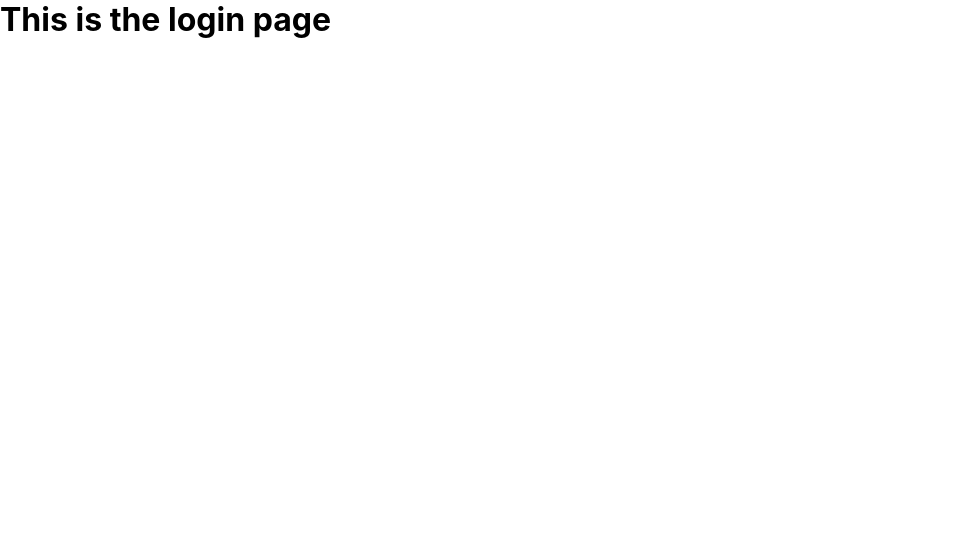
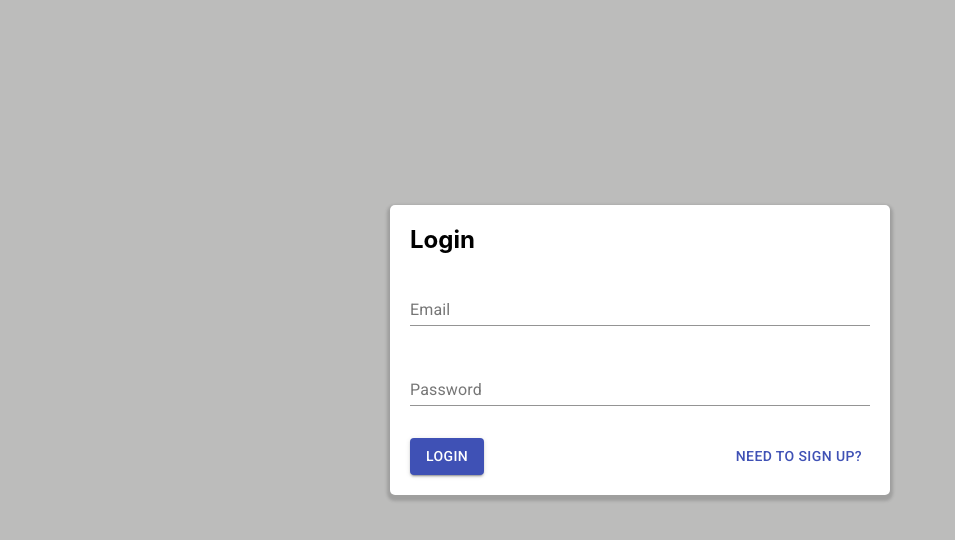
Before and after one commit to Mvcampbell3/initech-launch-system, a React (Create React App) app: page /login in a window 1280 px wide. Shown: the top 540 px of the page, without its empty margins (0-955 px from the left). Built offline with nearby package versions, Linux system fonts and the light colour scheme; no server answers; the database is empty.

Commit message:
moved imports of fb to utils/login page

```diff
--- a/src/App.js
+++ b/src/App.js
@@ -5,7 +5,6 @@ import './App.css';
 // pages
 import Landing from './pages/Landing';
 import Store from './pages/Store';
-import Testing from './pages/Testing';
 import Login from './pages/Login';
 
 // components
@@ -14,21 +13,10 @@ import Login from './pages/Login';
 // Firebase for App Auth
 import { FirebaseContext } from './utils/firebase';
 
-/*
-
-  We are going to be having the majority of important life-cycle state live inside of App.js, things like
-  user status, loading, error-management, and product holding. The majority of these will be part of a bunch of
-  useState hooks and useEffect hooks. We are also going to use some useMemo and useRef to hold on to things we need to
-  interact with and not cause re-rendering. It's gonna be fun!
-
-  After we get some more basic front-end stuff done, we will jump into firebase interactions and stripe. When we get there, it might be better to get together or have a zoom call to talk about what we are going to be doing.
-
-*/
-
 function App() {
   const [displayError, setDisplayError] = useState(false);
   const [errorMessages, setErrorMessages] = useState([]);
-  const [userDB, setUserDB] = useState({});
+  const [userDB, setUserDB] = useState({ loggedIn: false });
   const [userID, setUserID] = useState('');
   const [currentCart, setCurrentCart] = useState([]);
   const [products, setProducts] = useState([]);
@@ -57,6 +45,9 @@ function App() {
         } else {
           console.log('does not have cart');
         }
+      }, (err) => {
+        console.log('error')
+        console.log(err);
       })
     }
   }, [userID, db])
@@ -81,6 +72,7 @@ function App() {
   }, [db])
 
   const setErrors = (messages) => {
+    console.log(messages);
     setDisplayError(true);
     setErrorMessages(messages);
   }
@@ -94,7 +86,6 @@ function App() {
     <Router>
       <Switch>
         <Route exact path='/' render={props => <Landing {...props} />} />
-        <Route exact path='/test' render={props => <Testing {...props} />} />
         <Route exact path='/store' render={props => <Store
           {...props}
           displayError={displayError}
--- a/src/components/ErrorDisplay/errorDisplay.css
+++ b/src/components/ErrorDisplay/errorDisplay.css
@@ -19,5 +19,5 @@
   transform: translateY(-50px);
   padding: 15px;
   border-radius: 5px;
-  background-color: rgba(255, 255, 255, 0.658);
+  background-color: rgba(255, 255, 255, 0.856);
 }
--- a/src/components/ErrorDisplay/index.js
+++ b/src/components/ErrorDisplay/index.js
@@ -3,6 +3,7 @@ import './errorDisplay.css';
 import Button from '@material-ui/core/Button';
 
 const ErrorDisplay = (props) => {
+
   return (
     <div className="error-container">
       <div className="error-wrapper">
--- a/src/pages/Login/index.js
+++ b/src/pages/Login/index.js
@@ -1,10 +1,103 @@
-import React from 'react';
+import React, { useState, useContext } from 'react';
 import './login.css';
 
+import { Redirect } from 'react-router-dom';
+import { FirebaseContext } from '../../utils/firebase';
+import InputGroup from '../../components/InputGroup';
+import Button from '@material-ui/core/Button';
+import ErrorDisplay from '../../components/ErrorDisplay'
+
 const Login = (props) => {
+
+  const [email, setEmail] = useState('');
+  const [password, setPassword] = useState('');
+  const [name, setName] = useState('');
+  const [actionLogin, setActionLogin] = useState(true);
+  const [redirectStore, setRedirectStore] = useState(false);
+  const firebase = useContext(FirebaseContext);
+  const auth = firebase.auth();
+  const db = firebase.database();
+
+  const handleSignup = () => {
+    if (!name) {
+      props.setErrors([{ code: '404', message: 'Please enter a name' }]);
+      return;
+    }
+    console.log('would sign up');
+    auth.createUserWithEmailAndPassword(email.trim(), password.trim())
+      .then((_user) => {
+        console.log(_user.user.uid);
+        db.ref(`users/${_user.user.uid}`).set({
+          email: email.trim(),
+          name: name.trim()
+        })
+          .then(() => {
+            console.log('user created');
+            setRedirectStore(true);
+          })
+          .catch(err => {
+            console.log('error creating user db');
+            console.log(err);
+            props.setErrors([{ code: err.code, message: err.message }]);
+          })
+
+      })
+      .catch(err => {
+        console.log('error create user auth');
+        console.log(err);
+        props.setErrors([{ code: err.code, message: err.message }]);
+      })
+  }
+
+  const handleLogin = () => {
+    console.log('would log in');
+    auth.signInWithEmailAndPassword(email.trim(), password.trim())
+      .then((user) => {
+        console.log(user);
+        setRedirectStore(true);
+      })
+      .catch(err => {
+        console.log(err);
+        props.setErrors([{ code: err.code, message: err.message }]);
+      })
+  }
+
+  const handleSubmit = (e) => {
+    e.preventDefault();
+    console.log(email, password);
+    console.log(actionLogin);
+    if (email && password) {
+      actionLogin ? handleLogin() : handleSignup();
+    } else {
+      props.setErrors([{ code: 404, message: 'Please make sure to fill in email and password' }])
+    }
+  }
+
   return (
     <div className="login-container">
-      <h1 className="login-title">This is the login page</h1>
+      <div className="login-wrapper">
+        {redirectStore ? <Redirect to='/store' /> : null}
+        {props.displayError ? <ErrorDisplay errorMessages={props.errorMessages} clearErrors={props.clearErrors} /> : null}
+        <form className="login-form" onSubmit={(e) => handleSubmit(e)}>
+          <h2 className="login-title">{actionLogin ? "Login" : "Create Account"}</h2>
+          <InputGroup value={email} setValue={setEmail} type='email' label='Email' placeholder='example@email.com' auto_complete='email' />
+          {actionLogin ? null :
+            <InputGroup value={name} setValue={setName} type='text' label='Name' placeholder='John Doe' auto_complete='name' />
+          }
+          <InputGroup
+            value={password}
+            setValue={setPassword}
+            type='password'
+            label='Password'
+            placeholder='********'
+            auto_complete={actionLogin ? 'current-password' : 'new-password'}
+          />
+          <div className="login-button-holder">
+            <Button variant='contained' color='primary' type='submit'>{actionLogin ? "Login" : "Sign Up"}</Button>
+            <Button variant='text' color='primary' onClick={(e) => setActionLogin(!actionLogin)}>{actionLogin ? "Need to sign up?" : "Already a member?"}</Button>
+          </div>
+        </form>
+      </div>
     </div>
   );
 }
--- a/src/pages/Login/login.css
+++ b/src/pages/Login/login.css
@@ -1,8 +1,28 @@
 .login-container {
   min-height: 100vh;
+  display: flex;
+  justify-content: center;
+  align-items: center;
+}
+
+.login-wrapper {
+  width: 50%;
   background-color: white;
+  max-width: 500px;
+  min-width: 350px;
+  position: relative;
+  top: -50px;
+  padding: 20px;
+  border-radius: 5px;
+  box-shadow: 0px 3px 3px 3px rgba(51, 51, 51, 0.212);
 }
 
 .login-title {
-  margin: 0;
+  margin: 0 0 1em;
 }
+
+.login-button-holder {
+  width: 100%;
+  display: flex;
+  justify-content: space-between;
+}
--- a/src/pages/Testing/index.js
+++ /dev/null
@@ -1,102 +0,0 @@
-import React, { useEffect, useContext, useRef, useState } from 'react';
-import './testing.css';
-
-import { FirebaseContext } from '../../utils/firebase';
-import 'firebase/database';
-import 'firebase/auth';
-
-import Button from '@material-ui/core/Button';
-import InputGroup from '../../components/InputGroup';
-
-
-const Testing = (props) => {
-
-  const firebase = useContext(FirebaseContext);
-  const user = useRef(false);
-  const db = firebase.database();
-  const auth = firebase.auth();
-
-  const [email, setEmail] = useState('');
-  const [password, setPassword] = useState('');
-
-  useEffect(() => {
-    db.ref('test').on('value', (snap) => {
-      console.log(snap.val())
-    })
-  }, [db])
-
-  useEffect(() => {
-    console.log(auth);
-    auth.onAuthStateChanged(user => {
-      console.log(user);
-      user.current = user;
-      const refP_db = db.ref(`users/${user.uid}`);
-      refP_db.once('value', (snap) => {
-        console.log(snap.val())
-        db.ref('products').once('value', prod_db => {
-          console.log(prod_db.val())
-          let products_arr = [];
-          for (let pd_id in prod_db.val()) {
-            products_arr.push({ ...prod_db.val()[pd_id], id: pd_id })
-          }
-          console.log(products_arr)
-          // const new_products = [...products_arr].filter(prod => prod.misson === 'LEO');
-        })
-      })
-    })
-  }, [auth, db]);
-
-  const makeStuff = () => {
-    console.log(user.current);
-    const ref = db.ref('new');
-    ref.set('what')
-      .then(() => {
-        console.log('made');
-      })
-      .catch(err => {
-        console.log(err);
-      })
-  }
-
-  const signUp = () => {
-    auth.createUserWithEmailAndPassword(email, password)
-      .then((user) => {
-        console.log(user);
-      })
-      .catch(err => {
-        console.log(err);
-      })
-  }
-
-  const logIn = () => {
-    auth.signInWithEmailAndPassword(email, password)
-      .then((user) => {
-        // console.log(user);
-
-      })
-      .catch(err => {
-        console.log(err);
-      })
-  }
-
-  const logOut = () => {
-    auth.signOut();
-  }
-
-  return (
-    <div className="testing-container">
-      <div className="button-holder">
-        <Button className="btn" variant='contained' color='primary' onClick={makeStuff}>Make</Button>
-        <Button className='btn' variant='contained' color='primary' onClick={signUp}>Sign Up</Button>
-        <Button className='btn' variant='contained' color='secondary' onClick={logOut}>Log Out</Button>
-        <Button className='btn' variant='contained' color='primary' onClick={logIn}>Log In</Button>
-      </div>
-      <div className="input-wrapper">
-        <InputGroup value={email} setValue={setEmail} label='Email' type='email' auto_complete='email' placeholder='example@email.com' />
-        <InputGroup value={password} setValue={setPassword} label='Password' placeholder='********' type='password' auto_complete='new-password' />
-      </div>
-    </div>
-  );
-}
-
-export default Testing;
--- a/src/pages/Testing/testing.css
+++ /dev/null
@@ -1,19 +0,0 @@
-.testing-container {
-  width: 100%;
-  min-height: 100vh;
-  background-color: white;
-  padding-top: 2em;
-}
-
-.button-holder {
-  display: flex;
-  width: 80%;
-  margin: 0 auto 2em;
-  padding: 50px;
-  justify-content: space-evenly;
-}
-
-.input-wrapper {
-  width: 350px;
-  margin: 0 auto;
-}
```
Also changed, not shown: src/utils/firebase.js (+5 -2 lines).
